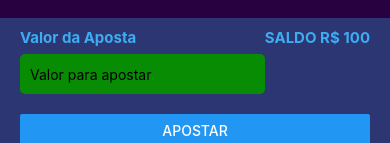
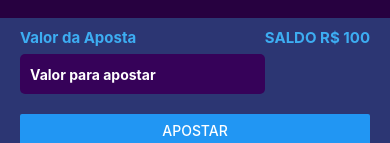
Before and after one commit to KhalelAlbuquerque/TrabalhoMobile, a React Native app: screen /Game in a window 390 px wide. Shown: the part 441-584 px from the top of the page. Built offline with nearby package versions, Linux system fonts and the light colour scheme.

Commit message:
fix: alterando cor input

```diff
--- a/src/pages/game/index.js
+++ b/src/pages/game/index.js
@@ -155,10 +155,12 @@ const styles = StyleSheet.create({
     inputAposta: {
         borderRadius: 5,
         width: '70%',
-        backgroundColor: '#078C03',
+        backgroundColor: '#360259',
         height: 40,
         paddingHorizontal: 10,
         marginBottom: 20,
+        color: 'white',
+        fontWeight: 'bold',
     },
     Aposta: {
         flexDirection: 'column',
```
